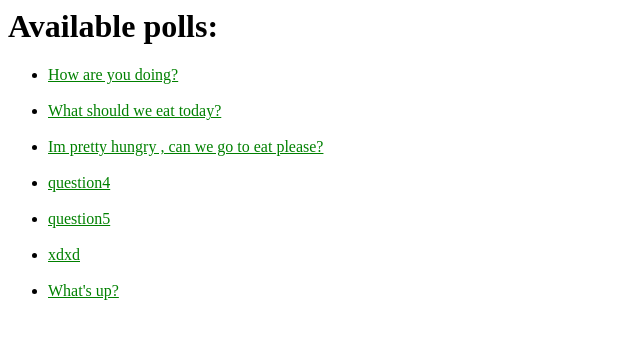
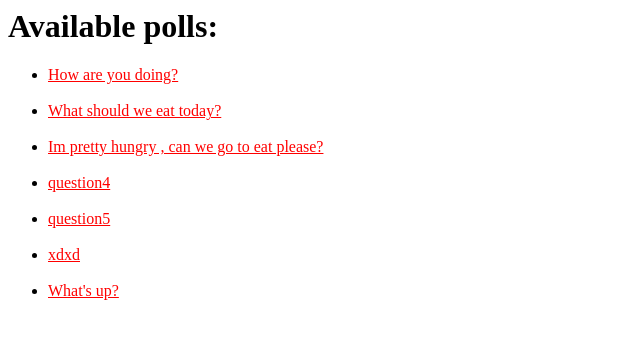
Before and after one commit to victorcalabuig/PollsApp, a Django app: template mysite/polls/templates/polls/index.html in a window 1280 px wide. Shown: the top 339 px of the page, without its empty margins (0-640 px from the left). Run offline with Django 3.2, Linux system fonts and the light colour scheme; the template is opened without the code that fills it: values that come from a table or form of the project are taken from there, others are empty; data comes from the database, SQL or seed files in the repository.

Commit message:
Change letter color to red for test static file bug

```diff
--- a/mysite/polls/static/polls/styles.css
+++ b/mysite/polls/static/polls/styles.css
@@ -1,3 +1,3 @@
 li a {
-	color: green;
+	color: red;
 }
```
